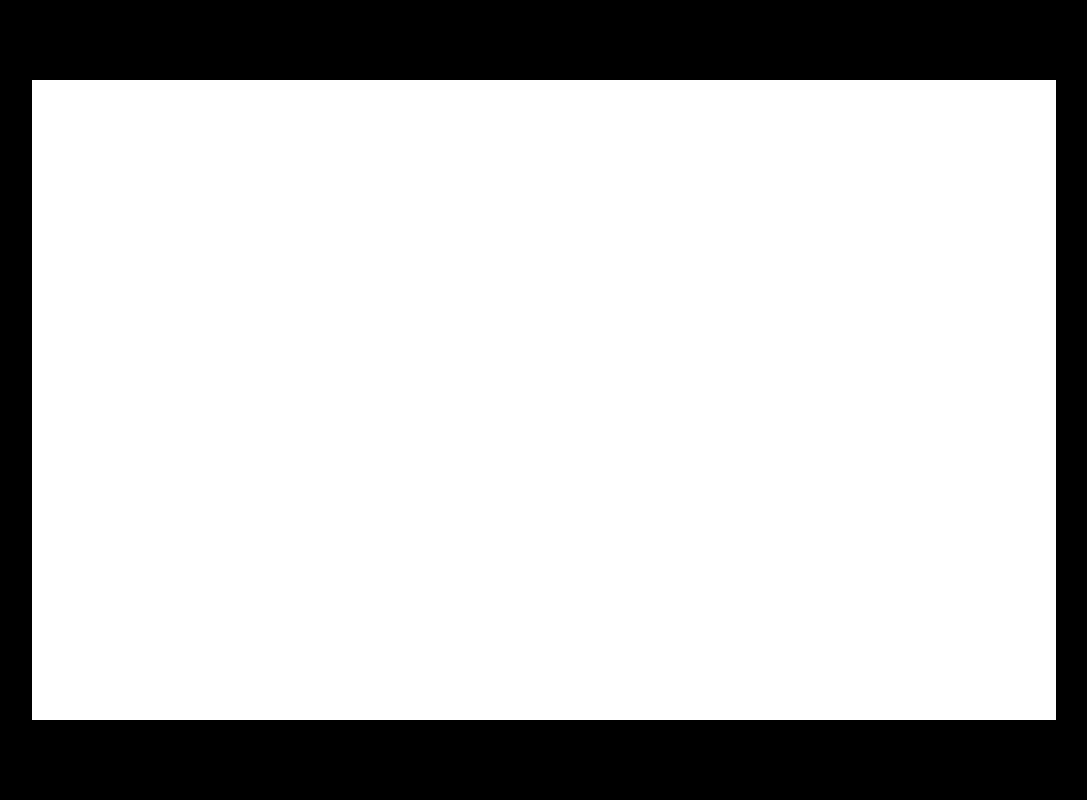
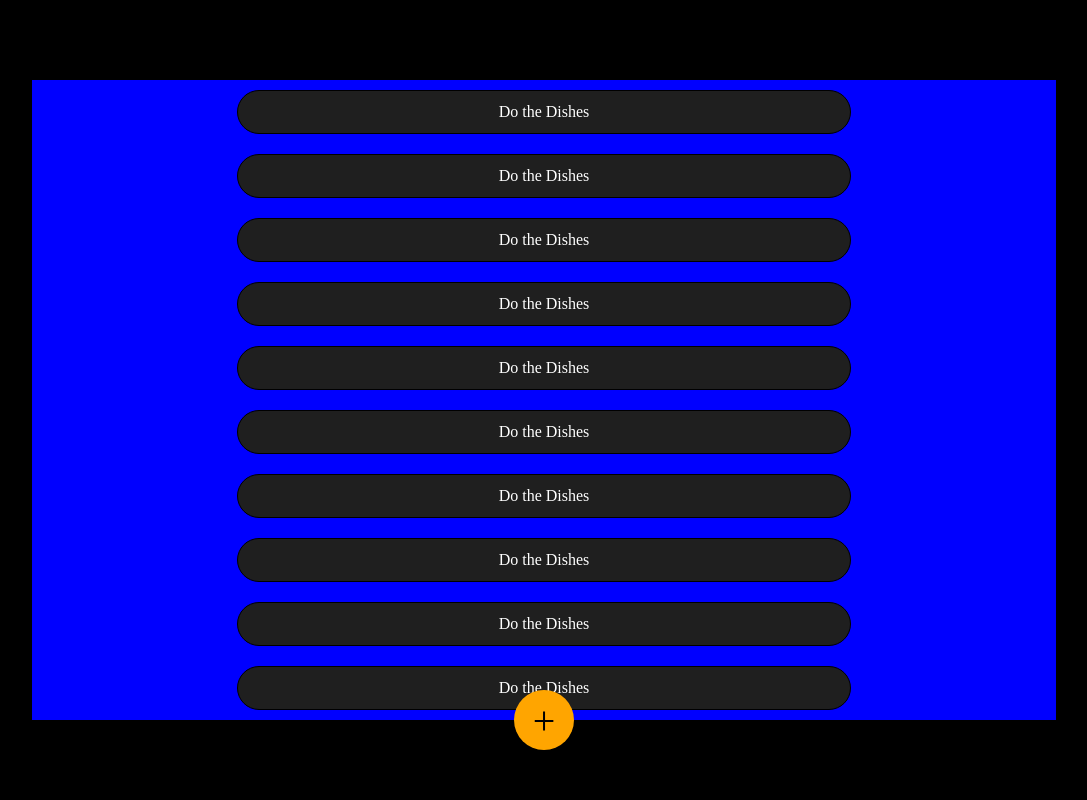
Before and after one commit to apoorvapendse/quark-todo, a plain HTML site: page index.html in a window 1280 px wide. Shown: the whole page, without its empty margins (96-1183 px from the left). Drawn offline with Linux system fonts and the light colour scheme.

Commit message:
added basic design

```diff
--- a/index.html
+++ b/index.html
@@ -1,19 +1,58 @@
 <!DOCTYPE html>
 <html lang="en">
+
 <head>
     <meta charset="UTF-8">
     <meta name="viewport" content="width=device-width, initial-scale=1.0">
     <title>Apoorva Todo</title>
     <link rel="stylesheet" href="../styles/index.css">
 </head>
+
 <body>
-    <div class="list-container">
+    <div class="main-container">
 
+
+
+        <div class="" id="task-container">
+            <div class="tasks">
+
+                <span class="task">Do the Dishes</span>
+                <span class="task">Do the Dishes</span>
+                <span class="task">Do the Dishes</span>
+                <span class="task">Do the Dishes</span>
+                <span class="task">Do the Dishes</span>
+                <span class="task">Do the Dishes</span>
+                <span class="task">Do the Dishes</span>
+                <span class="task">Do the Dishes</span>
+                <span class="task">Do the Dishes</span>
+                <span class="task">Do the Dishes</span>
+                <span class="task">Do the Dishes</span>
+                <span class="task">Do the Dishes</span>
+                <span class="task">Do the Dishes</span>
+                <span class="task">Do the Dishes</span>
+                <span class="task">Do the Dishes</span>
+                <span class="task">Do the Dishes</span>
+                <span class="task">Do the Dishes</span>
+                <span class="task">Do the Dishes</span>
+                <span class="task">Do the Dishes</span>
+                <span class="task">Do the Dishes</span>
+                <span class="task">Do the Dishes</span>
+            </div>
+
+        </div>
+
+
+        <div id="add-task-btn">
+            +
+        </div>
     </div>
+
+
 
 
 
 
     <script src="./script.js"></script>
 </body>
+
 </html>
--- a/styles/index.css
+++ b/styles/index.css
@@ -13,12 +13,84 @@ body,html{
     justify-content: center;
     align-items: center;
     overflow: hidden;
+    ::-webkit-scrollbar{
+        display: none;
+    }
 
 }
 
-.list-container{
+.main-container{
+    position: relative;
     height: 80%;
     width: 80%;;
     background-color: white;
     animation: slideUp 2s ease-in-out;
+    border-radius: 30px 30px;
+    display: flex;
+    justify-content: center;
 }
+
+#header-row{
+    padding:12px;
+    display: flex;
+    justify-content: center;
+    align-items: center;
+    height: 6vh;
+    background-color: blue;
+    color:white;
+}
+#task-container{
+    width:100%;
+    height: 100%;
+    overflow-y: scroll;
+}
+#add-task-btn{
+    position: absolute;
+    bottom:-30px;
+    border-radius: 50%;
+    height: 60px;
+    width: 60px;
+    font-size: 5vh;
+    background-color: orange;
+    display: flex;
+    justify-content: center;
+    align-items: center;
+    transition: all 0.6s;
+}
+#add-task-btn:hover{
+    color:white;
+    rotate: 360deg;
+    transform: translateY(-1vh);
+    cursor: pointer;
+}
+.tasks{
+    width: 100%;
+    background-color: blue;
+    min-height: 100%;
+    padding-bottom:12px;
+    display: flex;
+    flex-direction: column;
+    justify-content: center;
+    align-items: center;
+
+
+}
+.task{
+    color:white;
+    margin:10px;
+    padding:12px;
+    border-radius: 30px 30px;
+    background-color: #1f1f1f;
+     width: 60%;
+    height: 7%;
+        display: flex;
+        justify-content: center;
+        align-items: center;
+        cursor: pointer;
+        border: 1px solid black;
+        transition: all 0.5s;
+    }
+
+.task:hover{
+    filter: invert(1);
+    }
```
